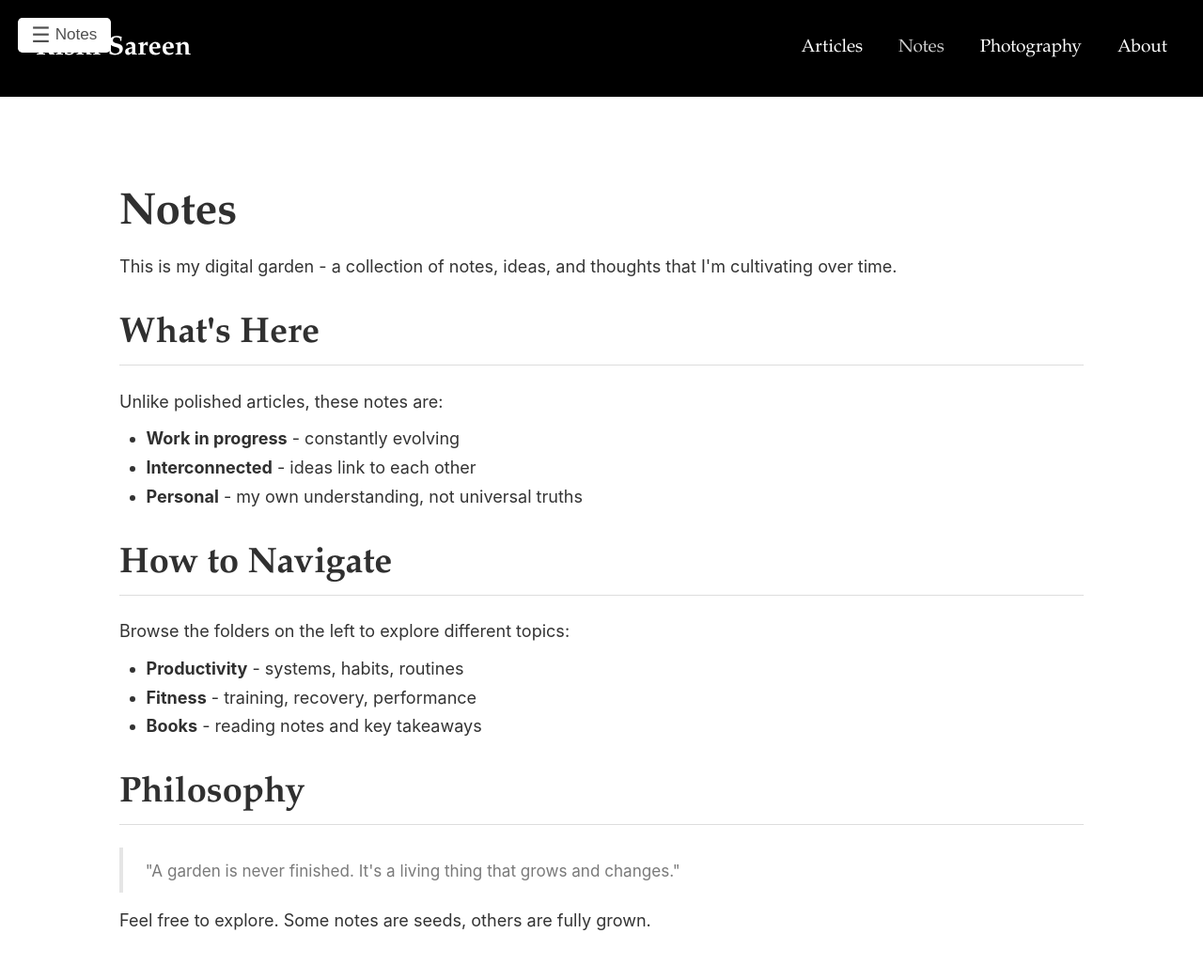
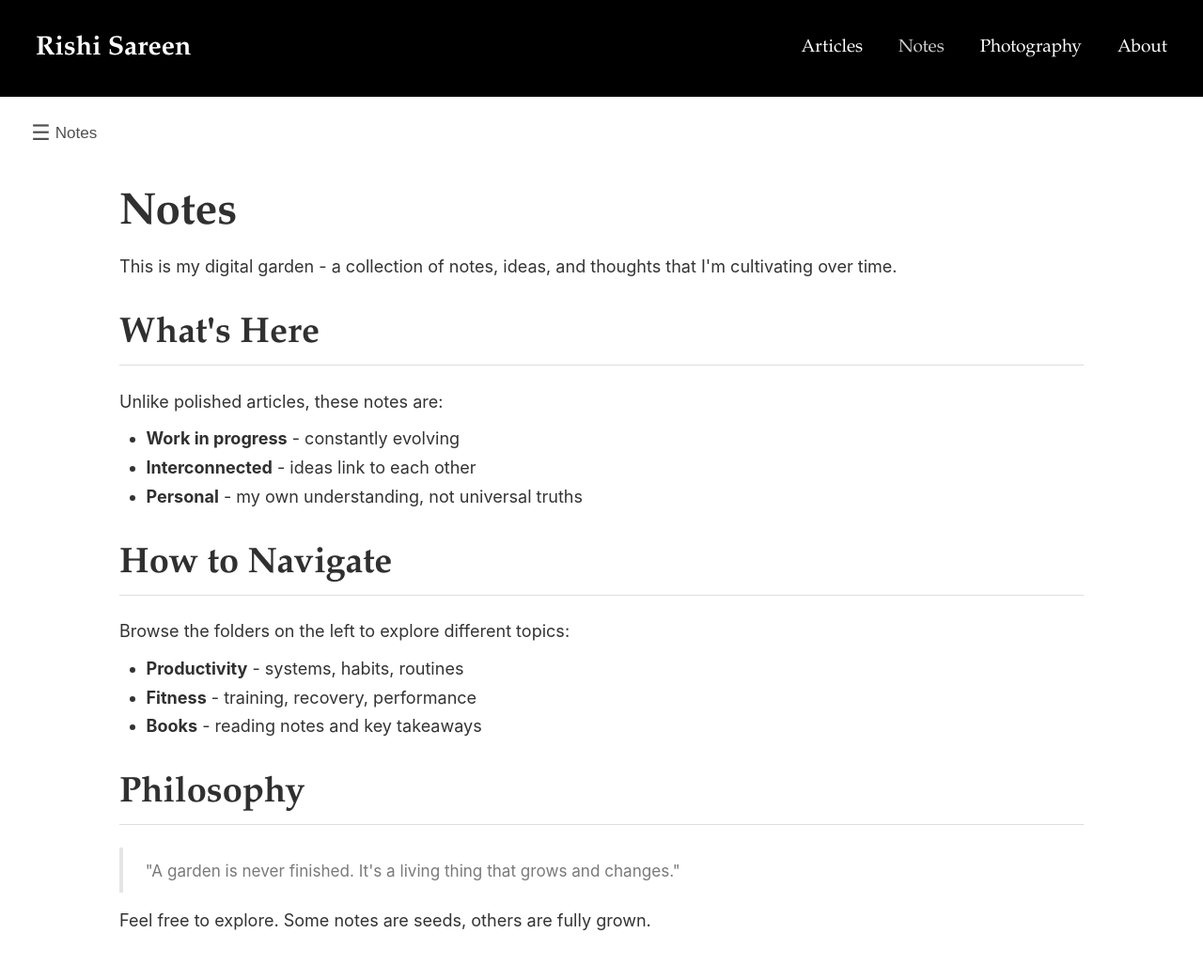
Before and after one commit to rishisareen/rishisareen.github.io, a Jekyll site: the page built from notes.html, in a window 1280 px wide. Shown: the whole page at 94% size. Built offline with Jekyll 4.4.1, drawn with Linux system fonts in a browser that asks for light colours.

Commit message:
Fix toggle button position to avoid header overlap
- Move toggle button below header (top: 6.5rem)
- Make toggle button slide with sidebar when active
- Add transition for smooth button movement

Co-Authored-By: Claude Sonnet 4.5 <noreply@anthropic.com>

```diff
--- a/public/css/lanyon.css
+++ b/public/css/lanyon.css
@@ -1008,7 +1008,7 @@ a.pagination-item:hover {
   display: flex;
   align-items: center;
   position: fixed;
-  top: 1rem;
+  top: 6.5rem;
   left: 1rem;
   background: #fff;
   color: #505050;
@@ -1019,7 +1019,7 @@ a.pagination-item:hover {
   font-weight: 400;
   cursor: pointer;
   z-index: 1000;
-  transition: background 0.2s, color 0.2s;
+  transition: left 0.3s ease-in-out, background 0.2s, color 0.2s;
   -webkit-tap-highlight-color: transparent;
 }
 
@@ -1032,6 +1032,7 @@ a.pagination-item:hover {
 .mobile-sidebar-toggle.active {
   background: #555;
   color: #fff;
+  left: calc(280px + 1rem);
 }
 
 .mobile-sidebar-toggle span {
```
